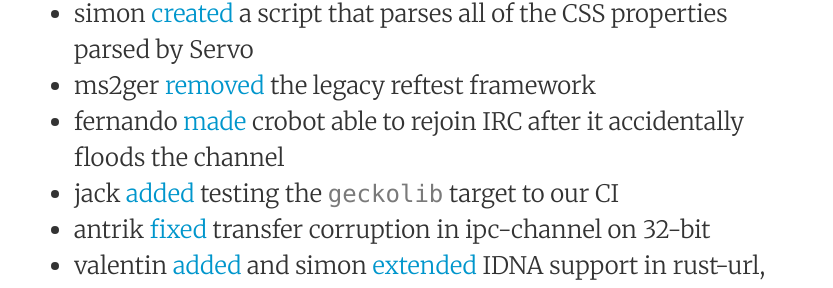
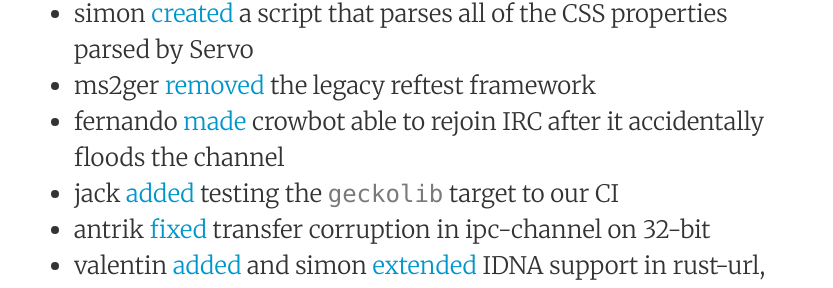
Before and after one commit to servo/blog.servo.org, a Jekyll site: the page built from _posts/2016-01-25-twis-48.md, in a window 1280 px wide. Shown: the part 801-1089 px from the top of the page, without its empty margins (222-1055 px from the left). Built offline with Jekyll 4.4.1, drawn with Linux system fonts in a browser that asks for light colours.

Commit message:
Fix typo

```diff
--- a/_posts/2016-01-25-twis-48.md
+++ b/_posts/2016-01-25-twis-48.md
@@ -16,7 +16,7 @@
 - glennw [implemented](https://github.com/servo/servo/pull/9359) horizontal scrolling with arrow keys
 - simon [created](https://github.com/servo/servo/pull/9333) a script that parses all of the CSS properties parsed by Servo
 - ms2ger [removed](https://github.com/servo/servo/pull/9293) the legacy reftest framework
-- fernando [made](https://github.com/servo/crowbot/pull/33) crobot able to rejoin IRC after it accidentally floods the channel
+- fernando [made](https://github.com/servo/crowbot/pull/33) crowbot able to rejoin IRC after it accidentally floods the channel
 - jack [added](https://github.com/servo/saltfs/pull/193) testing the `geckolib` target to our CI
 - antrik [fixed](https://github.com/servo/ipc-channel/pull/25) transfer corruption in ipc-channel on 32-bit
 - valentin [added](https://github.com/servo/rust-url/pull/119) and simon [extended](https://github.com/servo/rust-url/pull/152) IDNA support in rust-url, which is required for both web and Gecko compatibility
```
